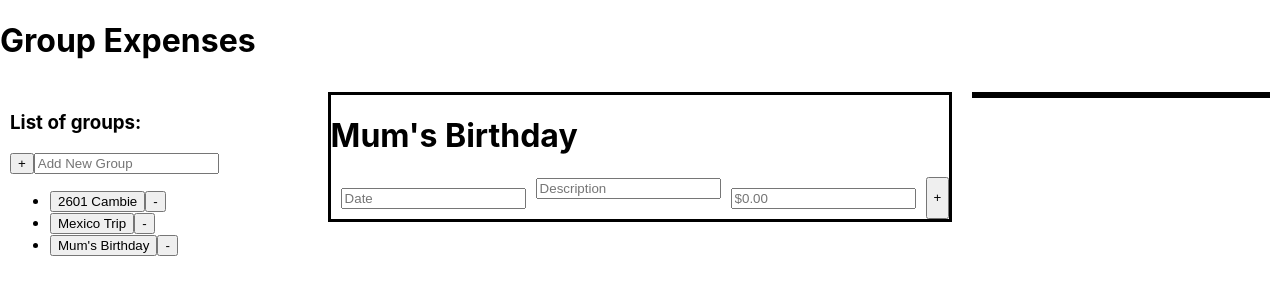
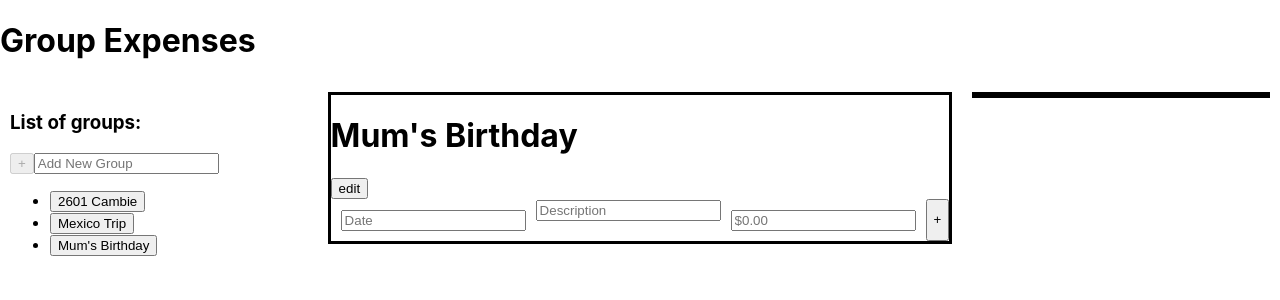
Before and after one commit to leeenah/group-expenses, a React (Create React App) app: page / in a window 1280 px wide. Both pictures are taken after a click on the button "Mum's Birthday". Shown: the top 300 px of the page. Built offline with nearby package versions, Linux system fonts and the light colour scheme.

Commit message:
Added edit/save button in Expense component, which updates the isEditing state

```diff
--- a/src/App.js
+++ b/src/App.js
@@ -9,6 +9,7 @@ function App() {
   // update Mexico trip (with cccc)
   const [groups, setGroups] = useState([
     {
+      id: 1000,
       name: "2601 Cambie",
       type: "home",
       expenses: [
@@ -33,6 +34,7 @@ function App() {
       ],
     },
     {
+      id: 1001,
       name: "Mexico Trip",
       type: "vacation",
       expenses: [
@@ -47,11 +49,7 @@ function App() {
         },
       ],
     },
-    {
-      name: "Mum's Birthday",
-      type: "other",
-      expenses: [],
-    },
+    { id: 1002, name: "Mum's Birthday", type: "other", expenses: [] },
   ]);
 
   const [selectedGroup, setSelectedGroup] = useState(null);
--- a/src/components/Expenses.js
+++ b/src/components/Expenses.js
@@ -9,6 +9,8 @@ const Expenses = ({ group, action }) => {
     amount: "",
   });
 
+  const [isEditing, setIsEditing] = useState(false);
+
   const handleClick = (index) => {
     let selectedExpenseItem = group.expenses[index];
     action(selectedExpenseItem);
@@ -16,7 +18,7 @@ const Expenses = ({ group, action }) => {
 
   function handleSubmit(event) {
     event.preventDefault();
-    console.log(group);
+
     group.expenses.push({
       date: expense.date,
       description: expense.description,
@@ -35,6 +37,12 @@ const Expenses = ({ group, action }) => {
   function onChange(event) {
     const value = event.target.value;
     setExpense({ ...expense, [event.target.name]: value });
+  }
+
+  function toggleEditMode() {
+    var currentIsEditing = isEditing;
+    var newIsEditing = !currentIsEditing;
+    setIsEditing(newIsEditing);
   }
 
   var expenseItems = [];
@@ -56,9 +64,20 @@ const Expenses = ({ group, action }) => {
 
   return (
     <div className="expenses-items" style={{ border: "solid" }}>
-      {group != null && <h1>{group.name}</h1>}
+      {group != null && (
+        <div>
+          <h1>{group.name}</h1>
+
+          {isEditing && (
+            <form>
+              <input type="text" />
+            </form>
+          )}
+
+          <button onClick={toggleEditMode}>
+            {isEditing ? "save" : "edit"}
+          </button>
           {expenseItems.length > 0 && <div>{expenseItems} </div>}
-
           <form className="row" onSubmit={handleSubmit}>
             <div className="col-date">
               <input
@@ -90,6 +109,8 @@ const Expenses = ({ group, action }) => {
             <button type="submit">+</button>
           </form>
         </div>
+      )}
+    </div>
   );
 };
 
--- a/src/components/Group.js
+++ b/src/components/Group.js
@@ -21,7 +21,6 @@ const Group = ({ groups, action, newExpenseGroup }) => {
   const group = groups.map((groupName, index) => (
     <li key={index}>
       <button onClick={handleClick.bind(this, index)}>{groupName.name}</button>
-      <button>-</button>
     </li>
   ));
 
@@ -30,7 +29,21 @@ const Group = ({ groups, action, newExpenseGroup }) => {
       <h3>List of groups:</h3>
 
       <form onSubmit={handleSubmit}>
-        <button type="submit">+</button>
+        <button
+          type="submit"
+          // Button has an attribute called 'disabled' which is set to either true or false.
+          // This depends on the length of the newGroup string.
+          // Default state is an empty string which means this is true, resulting the button to be disabled.
+          // When the user adds at least 1 character, this updates the value of the state (via onChange)
+          // which then passes the value in setNewGroup. This updates the state value to a string 'q' (ie the input from the user is q)
+          // so now it will re render and the disabled attribute is now performing a comparison of 'q'.length === 0
+          // which is same as {1 === 0} so this is false. This will enable the button.
+
+          disabled={newGroup.length === 0}
+        >
+          +
+        </button>
+
         <input
           type="text"
           placeholder="Add New Group"
```
Lines whose indentation alone changed are shown as unchanged.
